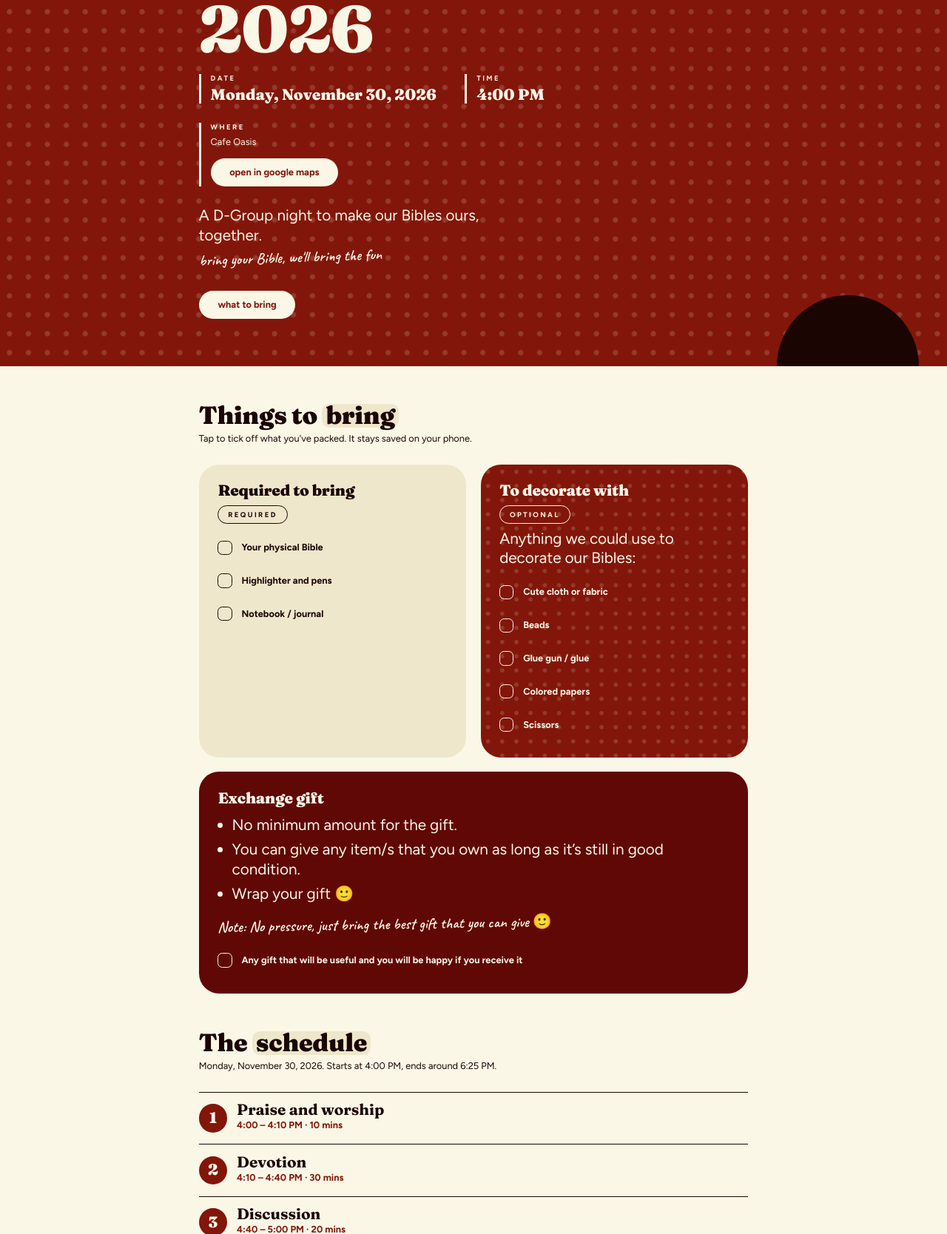
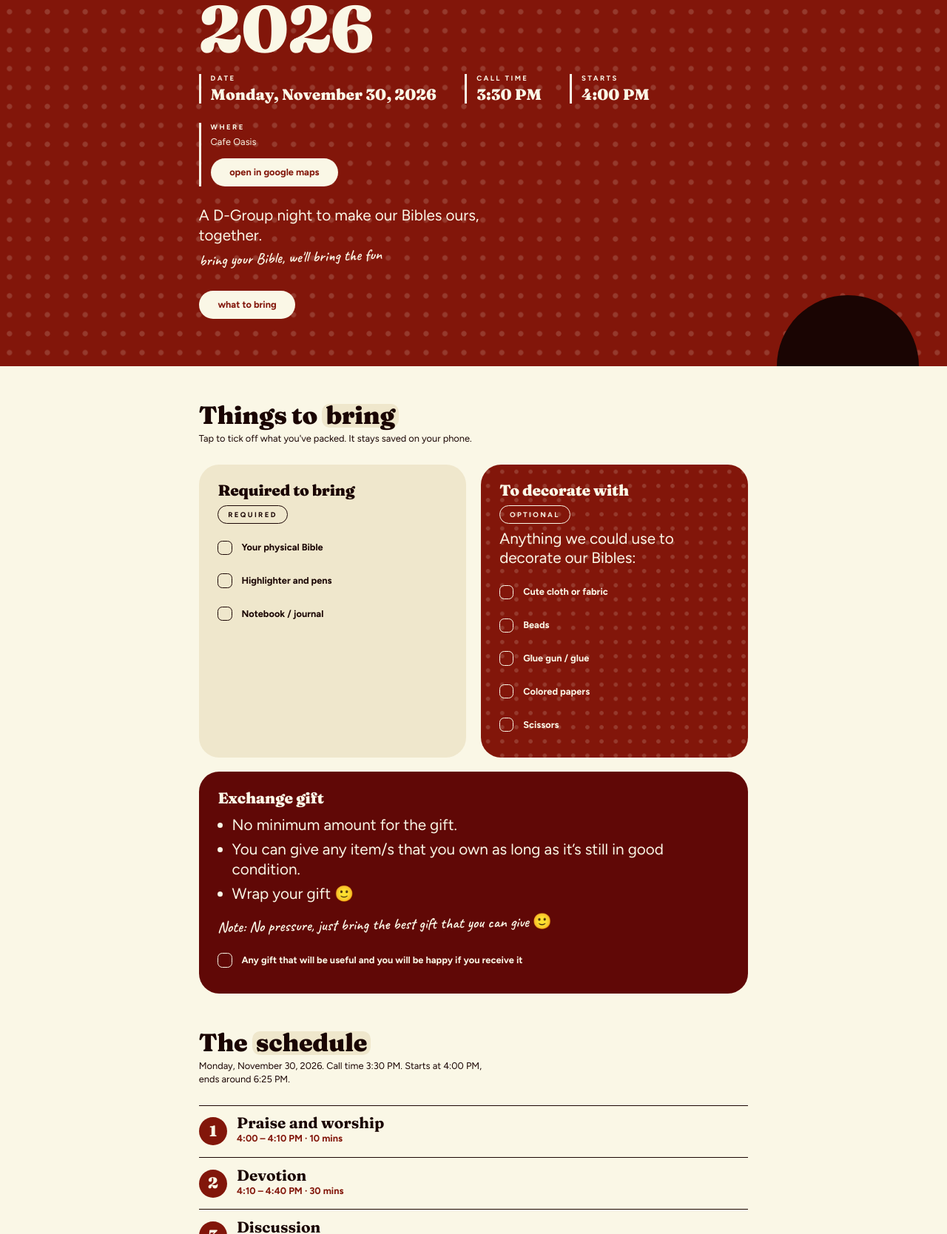
Before and after one commit to charlescayno/dgroup-christmas-celebration-2026, a plain HTML site: page index.html in a window 1280 px wide. Shown: the part 356-2024 px from the top of the page at 74% size. Drawn offline with Linux system fonts and the light colour scheme.

Commit message:
Add call time 3:30 PM

```diff
--- a/index.html
+++ b/index.html
@@ -18,7 +18,7 @@
   <span class="orb orb-2" aria-hidden="true"></span>
   <div class="wrap">
     <h1>Dgroup<br>Christmas<br><span class="hl">Celebration</span><br>2026</h1>
-    <div class="when"><div><b>Date</b><span>Monday, November 30, 2026</span></div><div><b>Time</b><span>4:00 PM</span></div></div>
+    <div class="when"><div><b>Date</b><span>Monday, November 30, 2026</span></div><div><b>Call time</b><span>3:30 PM</span></div><div><b>Starts</b><span>4:00 PM</span></div></div>
     <div class="where"><b>Where</b><span>Cafe Oasis</span><a class="btn" href="https://www.google.com/maps/search/?api=1&amp;query=Unit%2004%2C%20Cafe%20Oasis%20-%20Mercedes%20Ave%20Pasig%2C%20Casa%20Enrica%2C%20Mercedes%20Ave%2C%20Caniogan%2C%20Pasig%2C%201600%20Metro%20Manila" target="_blank" rel="noopener">open in google maps</a></div>
     <p class="sub">A D-Group night to make our Bibles ours, together.</p>
     <p class="note">bring your Bible, we'll bring the fun</p>
@@ -72,7 +72,7 @@
 
   <section id="program" class="wrap">
     <h2>The <span class="hl">schedule</span></h2>
-    <p class="hint">Monday, November 30, 2026. Starts at 4:00 PM, ends around 6:25 PM.</p>
+    <p class="hint">Monday, November 30, 2026. Call time 3:30 PM. Starts at 4:00 PM, ends around 6:25 PM.</p>
     <ol class="steps">
       <li><b>Praise and worship</b><span><em>4:00 – 4:10 PM · 10 mins</em></span></li>
       <li><b>Devotion</b><span><em>4:10 – 4:40 PM · 30 mins</em></span></li>
--- a/style.css
+++ b/style.css
@@ -24,7 +24,7 @@ h3{font-size:var(--step-1);margin-bottom:16px}
 .hero .hl{color:var(--primary)}
 .kick{font-family:var(--display);font-weight:900;font-size:var(--step-2);line-height:1;text-transform:lowercase;margin-bottom:24px}
 .when{display:grid;gap:16px;margin-bottom:32px}
-@media(min-width:560px){.when{grid-template-columns:auto auto;justify-content:start;column-gap:48px}}
+@media(min-width:560px){.when{grid-template-columns:auto auto auto;justify-content:start;column-gap:48px}}
 .when div{display:grid;gap:8px;border-left:4px solid var(--paper);padding-left:16px}
 .when b{font:700 .75rem var(--font);letter-spacing:.25em;text-transform:uppercase}
 .when span{font:900 var(--step-1)/1.1 var(--display)}
```
